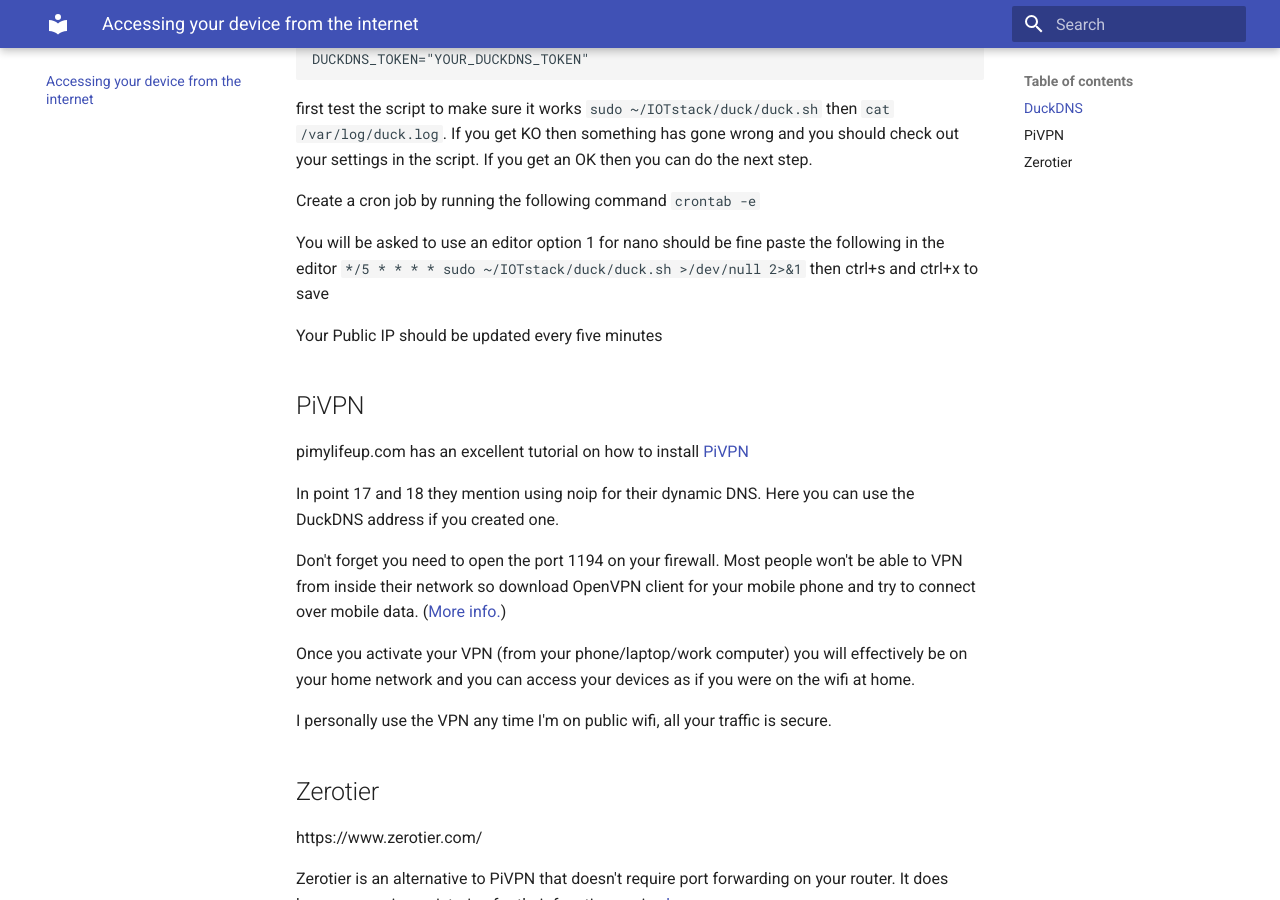
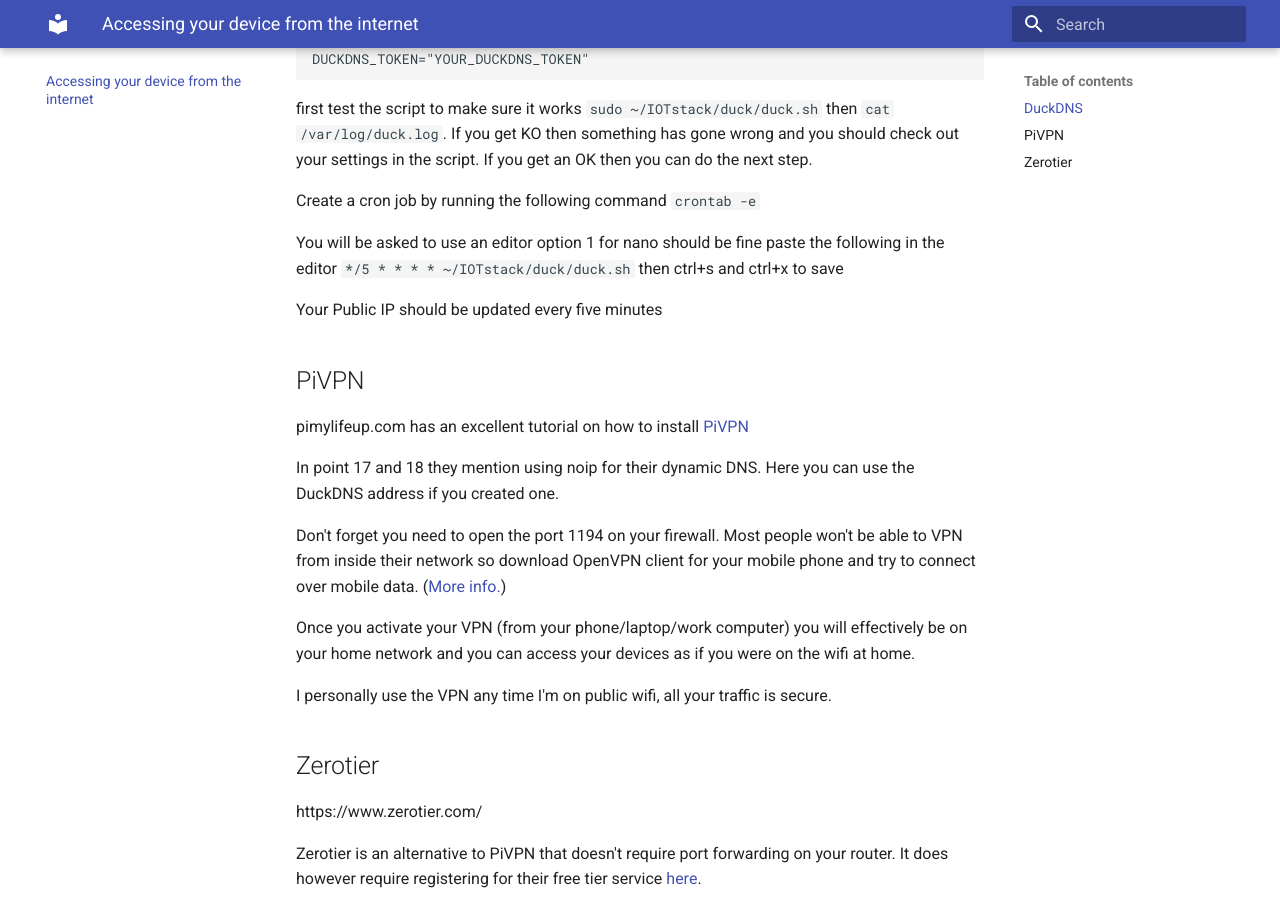
Before and after one commit to gcgarner/IOTstack, an MkDocs documentation site: the page built from docs/Accessing-your-Device-from-the-internet.md, in a window 1280 px wide and 900 px high, scrolled down 586 px. Built offline with MkDocs 1.6.1 and Material for MkDocs 9.7.7, drawn with Linux system fonts in a browser that asks for light colours.

Commit message:
Updated documentation

```diff
--- a/docs/Accessing-your-Device-from-the-internet.md
+++ b/docs/Accessing-your-Device-from-the-internet.md
@@ -17,7 +17,7 @@
 Create a cron job by running the following command `crontab -e`
 
 You will be asked to use an editor option 1 for nano should be fine
-paste the following in the editor `*/5 * * * * sudo ~/IOTstack/duck/duck.sh >/dev/null 2>&1` then ctrl+s and ctrl+x to save
+paste the following in the editor `*/5 * * * * ~/IOTstack/duck/duck.sh` then ctrl+s and ctrl+x to save
 
 Your Public IP should be updated every five minutes
 
```
Also changed, not shown: 1 other file.
